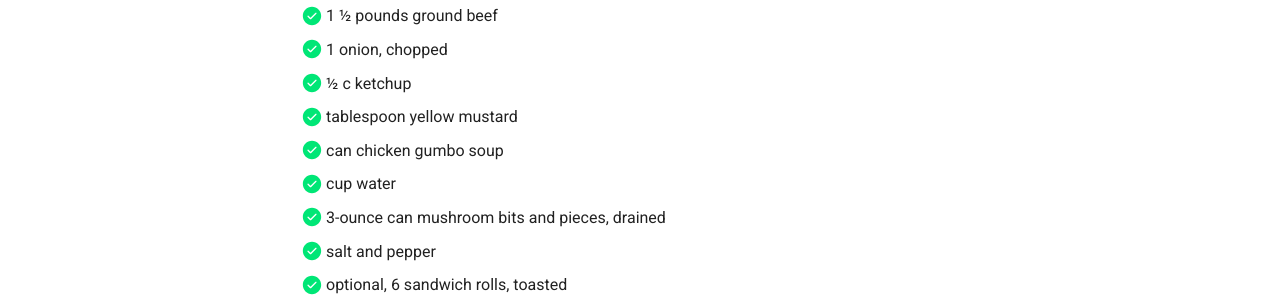
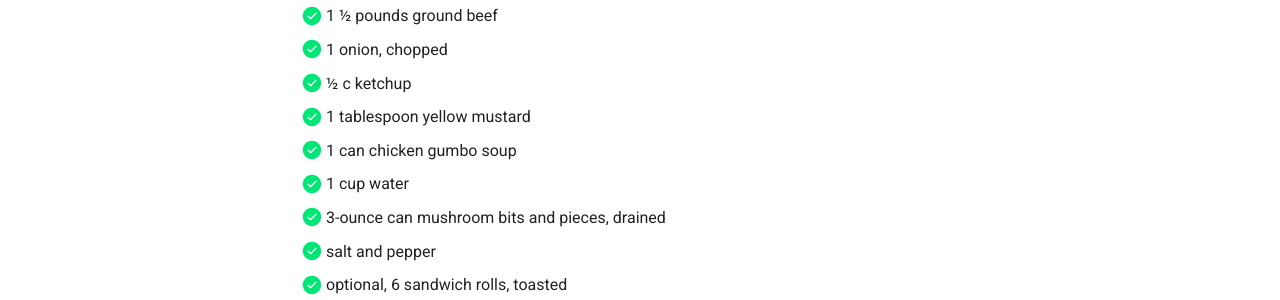
Before and after one commit to tomwillis608/go-cook, an MkDocs documentation site: the page built from cookbook/lunch/moms-sloppy-joes.md, in a window 1280 px wide and 1399 px high. Shown: the part 611-911 px from the top of the window. Built offline with MkDocs 1.6.1 and Material for MkDocs 9.7.7, drawn with Linux system fonts in a browser that asks for light colours; comment, search, counter and statistics services are not loaded.

Commit message:
Add mom's sloppy joes deets

```diff
--- a/cookbook/lunch/moms-sloppy-joes.md
+++ b/cookbook/lunch/moms-sloppy-joes.md
@@ -17,9 +17,9 @@
 - [x] 1 &frac12; pounds ground beef
 - [x] 1 onion, chopped
 - [x] &frac12; c ketchup
-- [x] tablespoon yellow mustard
-- [x] can chicken gumbo soup
-- [x] cup water
+- [x] 1 tablespoon yellow mustard
+- [x] 1 can chicken gumbo soup
+- [x] 1 cup water
 - [x] 3-ounce can mushroom bits and pieces, drained
 - [x] salt and pepper
 - [x] optional, 6 sandwich rolls, toasted
```
